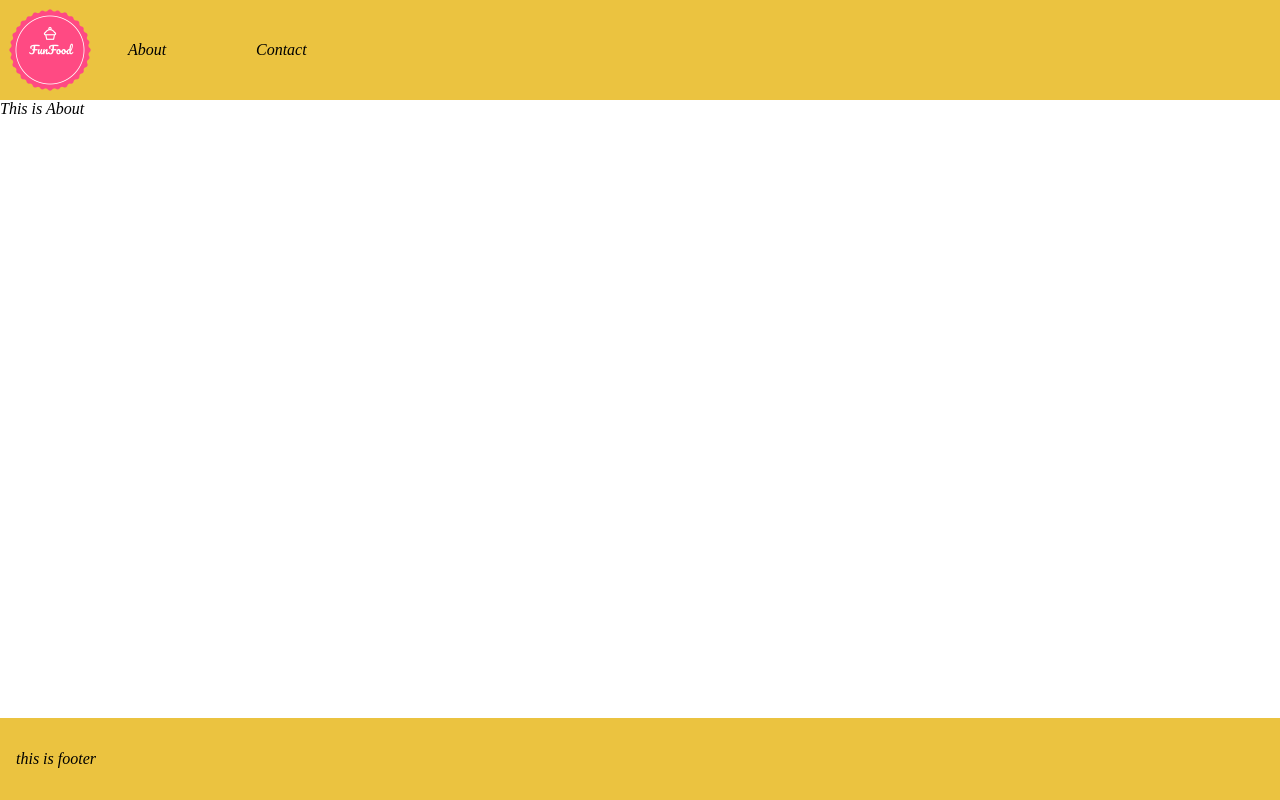
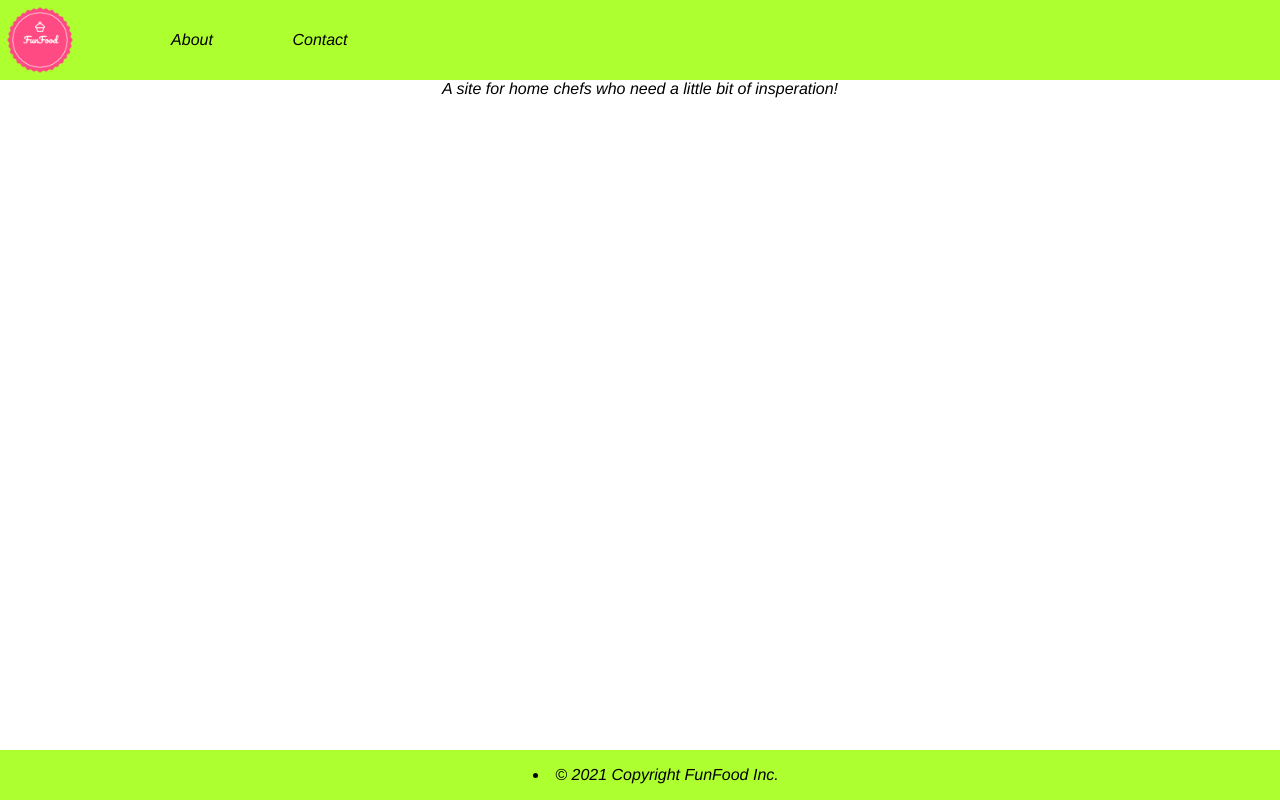
Before and after one commit to Jockaiii/FunFood, a React (Create React App) app: page /AboutView in a window 1280 px wide. Built offline with nearby package versions, Linux system fonts and the light colour scheme.

Commit message:
lite css

```diff
--- a/src/components/footer/Footer.css
+++ b/src/components/footer/Footer.css
@@ -1,9 +1,10 @@
 .footer{
     margin-top: 1rem;
     padding: 1rem;
-    background-color: rgb(235, 195, 64);;
+    background-color: greenyellow;
     position: fixed;
     bottom: 0;
     left: 0;
     width: 100%;
+    font-family: 'Franklin Gothic Medium', 'Arial Narrow', Arial, sans-serif;
   }
--- a/src/components/footer/Footer.js
+++ b/src/components/footer/Footer.js
@@ -3,7 +3,7 @@ import './Footer.css'
 export const Footer = () => {
     return (
         <div className = "footer">
-            <p> this is footer </p>
+            <li>&copy; 2021 Copyright FunFood Inc. </li>
         </div>
     )
 }
--- a/src/components/navigationbar/NavigationBar.css
+++ b/src/components/navigationbar/NavigationBar.css
@@ -1,11 +1,12 @@
 .NavigationBarWrapper {
     display: grid;
     grid-template-columns: repeat(10, 1fr);
-    background-color: rgb(235, 195, 64);;
+    background-color: greenyellow;
+    font-family: 'Franklin Gothic Medium', 'Arial Narrow', Arial, sans-serif;
 }
 
 .LogoType {
-    width: 100px;
+    width: 80px;
 }
 
 .LogoType, .aboutButton, .contactButton {
--- a/src/shared/global/Global.css
+++ b/src/shared/global/Global.css
@@ -1,4 +1,7 @@
 body {
-    margin: 0;
+    margin:0 0;
     padding: 0;
+    font-family: 'Franklin Gothic Medium', 'Arial Narrow', Arial, sans-serif;
+    text-align: center;
+
 }
--- a/src/view/aboutview/AboutView.js
+++ b/src/view/aboutview/AboutView.js
@@ -3,7 +3,7 @@ import React from 'react'
 export const AboutView = () => {
     return (
         <div>
-            This is About
+            A site for home chefs who need a little bit of insperation!
         </div>
     )
 }
--- a/src/view/homeview/HomeView.css
+++ b/src/view/homeview/HomeView.css
@@ -1,5 +1,4 @@
 body {
-
     font-style: oblique;
     min-height: 100px;
 }
@@ -33,10 +32,11 @@ body {
 }
 
 .recipes{
-    display: flex;
+    /*display: flex;
     justify-content: auto;
     flex-wrap: wrap;
     border-radius: 30%;
     padding: 5px 5px;
     margin: 20px;
+    align-self: center;*/
 }
```
